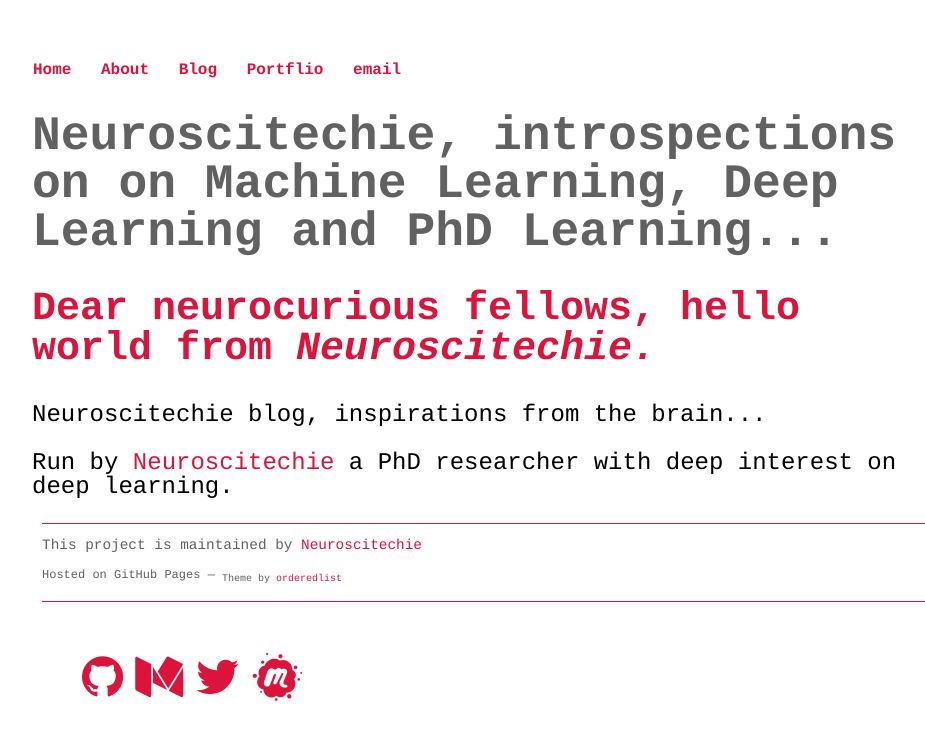
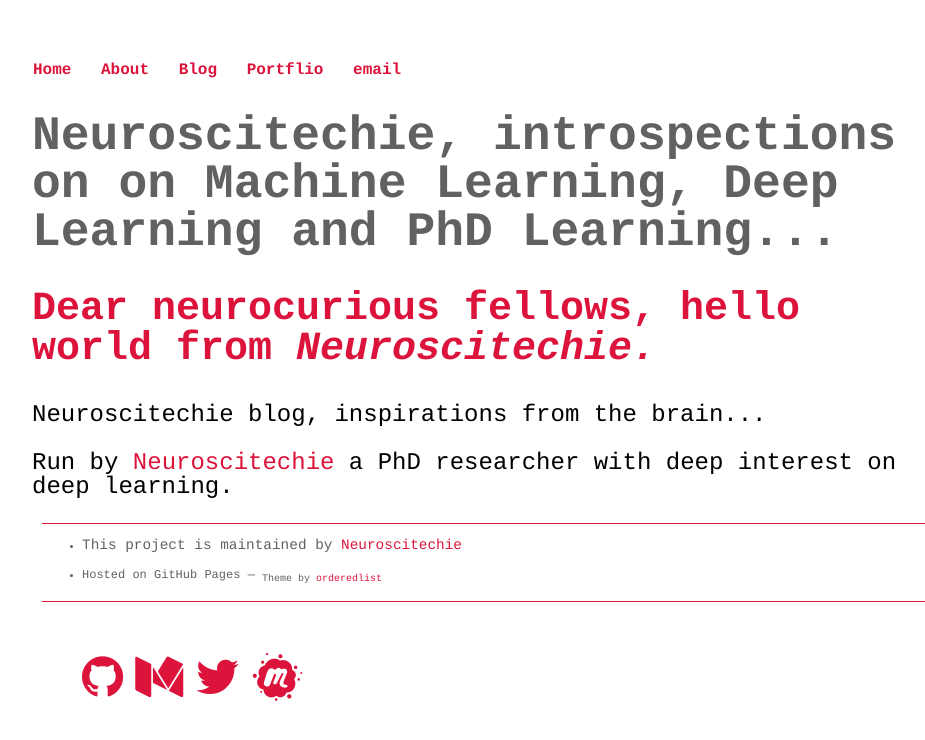
Before and after one commit to inantubek/meltemiatay.github.io, a Jekyll site: the page built from index.html, in a window 1280 px wide. Shown: the top 740 px of the page, without its empty margins (160-1085 px from the left). Built offline with Jekyll 4.4.1, drawn with Linux system fonts in a browser that asks for light colours; nearby versions of some CDN libraries.

Commit message:
Update default.html

```diff
--- a/_layouts/default.html
+++ b/_layouts/default.html
@@ -26,9 +26,11 @@
 </div>
 
 <div class="footer">
-  <p>This project is maintained by <a href="https://github.com/Neuroscitechie">Neuroscitechie</a></p>
-  <p><small>Hosted on GitHub Pages &mdash; <sub>Theme by <a href="https://github.com/orderedlist">orderedlist</sub></a></small></p>
-</div>
+  <ul>
+  <li><p>This project is maintained by <a href="https://github.com/Neuroscitechie">Neuroscitechie</a></p></li>
+  <li><p><small>Hosted on GitHub Pages &mdash; <sub>Theme by <a href="https://github.com/orderedlist">orderedlist</sub></a></small></p></li>
+  </ul>
+    </div>
 <div class="icons">
   <ul>
     {% if site.github_username %}
```
